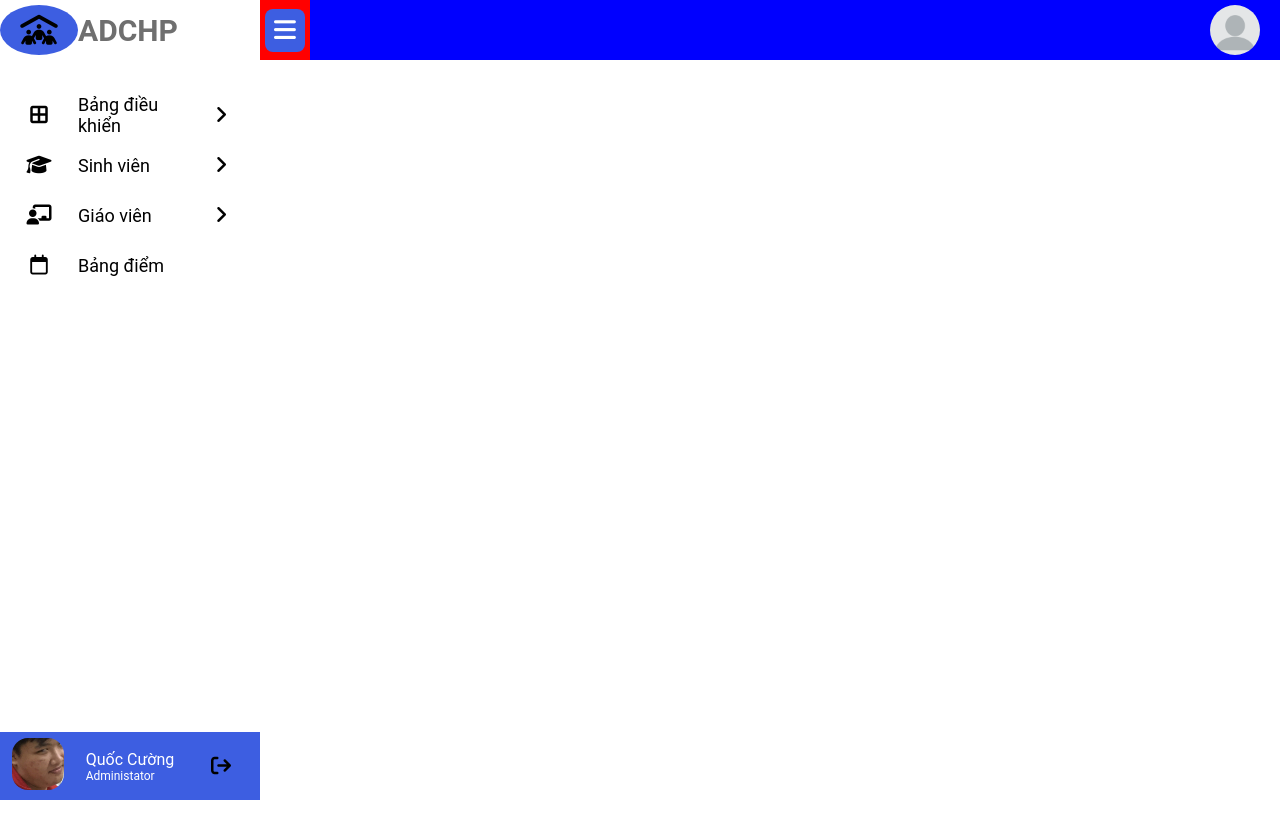
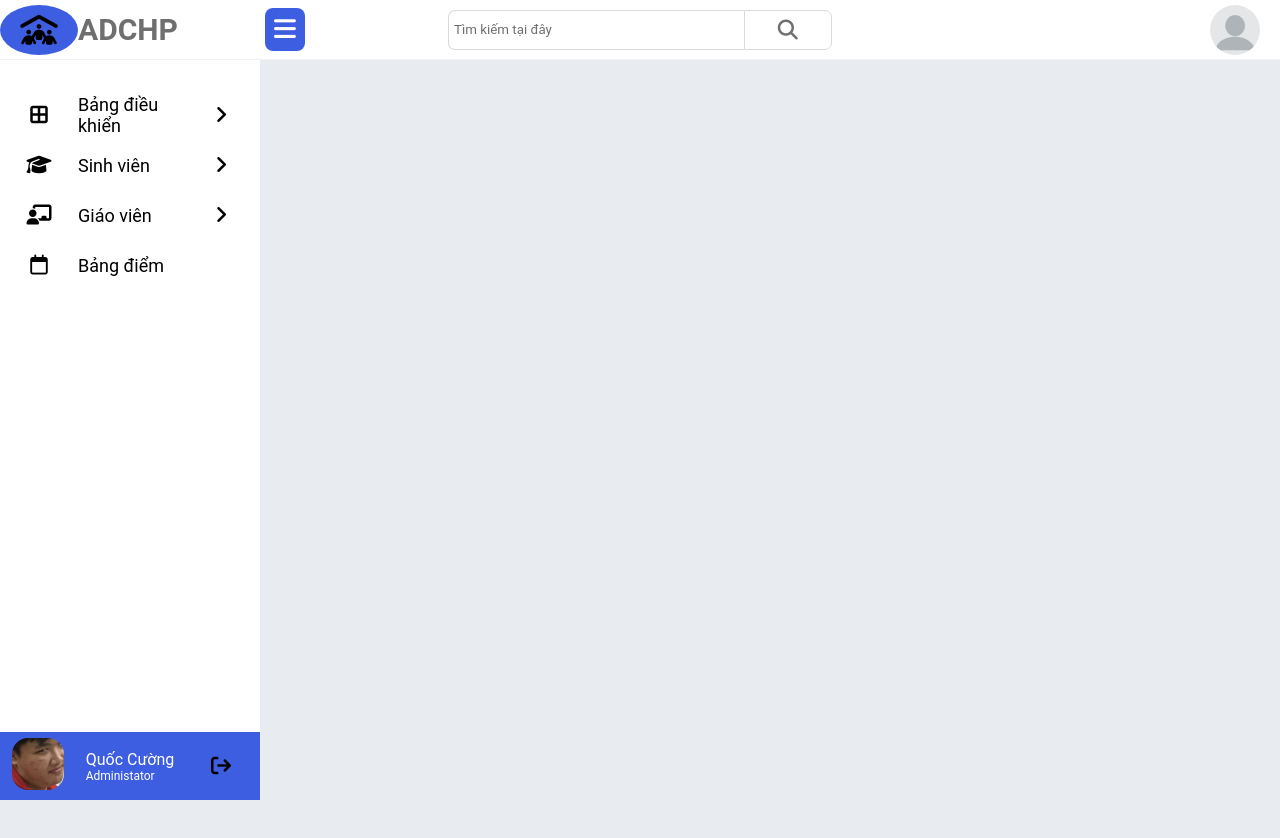
Before and after one commit to pzcuong/QuanLyHocSinh, a plain HTML site: page index.html in a window 1280 px wide. Before the commit the page ends 800 px from the top, so only its background shows below. Drawn offline with Linux system fonts and the light colour scheme.

Commit message:
update12/7-11:58

```diff
--- a/index.html
+++ b/index.html
@@ -9,8 +9,9 @@
 
 </head>
 <body>
-   <!-- Tên app,logo app+  -->
+
     <div class="header">
+
       <div class="actions_user_hd" >
          <div class="profile_hd" id="profile" onclick="menuhdToggle()">
             <img src="./user_none1.png"  alt="image user"  >
@@ -23,19 +24,15 @@
             </ul>
          </div>
       </div>
-      <!-- <div class="dropdown1">
-         <div onclick="myFunction()" class="dropbtn">
-            Dropdown
 
-         </div>
-         <div id="myDropdown" class="dropdown-content">
-           <a href="#">Link 1</a>
-           <a href="#">Link 2</a>
-           <a href="#">Link 3</a>
-         </div>
-       </div> -->
+      <form class="search-bar">
+         <input type="text" class="searchTerm" placeholder="Tìm kiếm tại đây" >
+         <button type="submit" class="searchButton"><i class="fa-solid fa-magnifying-glass" ></i></button>
+
+      </form>
+
    </div>
-
+  <!-- Tên app,logo app+  -->
    <!--  -->
    <div class="sidebar" >
 
--- a/main.js
+++ b/main.js
@@ -11,18 +11,7 @@ for (var i = 0; i < dropdown.length; i++)
 
 }
 
-// let dropdown1 = document.querySelectorAll(".link_name");
-// console.log(dropdown1);
 
-// for (var i = 0; i < dropdown1.length; i++)
-// {
-//     dropdown1[i].addEventListener("click", (e)=>{
-//         let dropdown1Parent = e.target.parentElement.parentElement;
-//         console.log(dropdown1Parent);
-//         dropdown1Parent.classList.toggle("ShowMenu");
-//     });
-
-// }
 
 let sidebar = document.querySelector(".sidebar");
 let sidebarBtn = document.querySelector(".fa-bars");
@@ -32,29 +21,12 @@ sidebarBtn.addEventListener("click" , ()=>{
     sidebar.classList.toggle("close");
 });
 
-// document.getElementById("profile").onclick = function() {menuhdToggle()};
+
 
 function menuhdToggle(){
     console.log("funtion call")
     const toggleMenuhd = document.querySelector('.menu_user_hd');
     toggleMenuhd.classList.toggle('active');
 }
-// /* When the user clicks on the button,
-// toggle between hiding and showing the dropdown content */
-// function myFunction() {
-//     document.getElementById("myDropdown").classList.toggle("show");
-//   }
 
-//   // Close the dropdown menu if the user clicks outside of it
-//   window.onclick = function(event) {
-//     if (!event.target.matches('.dropbtn')) {
-//       var dropdowns = document.getElementsByClassName("dropdown-content");
-//       var i;
-//       for (i = 0; i < dropdowns.length; i++) {
-//         var openDropdown = dropdowns[i];
-//         if (openDropdown.classList.contains('show')) {
-//           openDropdown.classList.remove('show');
-//         }
-//       }
-//     }
-//   }
+var header = $('.header');
--- a/style.css
+++ b/style.css
@@ -5,6 +5,12 @@
   padding: 0;
   box-sizing: border-box;
   font-family: 'Roboto', sans-serif;
+}
+body
+{
+  background: #E8EBF0;
+  height: 1000px;
+
 }
 .sidebar
 {
@@ -28,6 +34,7 @@
   width: 100%;
   display: flex;
   align-items: center;
+  border-bottom: 1px solid rgba(0,0,0,0.05);
 }
 
 .sidebar .logo-details i{
@@ -281,17 +288,20 @@
 .sidebar.close ~ .home-section
 {
   left: 78px;
-  width: calc(100% - 78px);
+
 }
 .home-section .home-content
 {
   color: #fff;
   height: 60px;
-  margin-top: -60px;
+
   width: 50px;
   display: flex;
+  position: fixed;
   align-items: center;
-  background-color: red;
+  background-color: #fff;
+  border-bottom: 1px solid rgba(0,0,0,0.05);
+
 }
 .home-section .home-content .fa-bars
 {
@@ -304,13 +314,16 @@
 }
 /* ////////////////////////////////////////////////////////////////////////////// */
 .header{
-  background-color: blue;
+  background-color: #fff;
   width: 100%;
   height: 60px;
   /* position: relative; */
   /* display: block; */
-  /* position: fixed; */
+  position: fixed;
+  border-bottom: 1px solid rgba(0,0,0,0.05);
+
 }
+
 
 .header .actions_user_hd
 {
@@ -377,17 +390,17 @@
   color: #6f6f6f;
   font-weight: 400;
 }
-.actions_user_hd .menu_user_hd::before
+/* .actions_user_hd .menu_user_hd::before
 {
   content: '';
   position: absolute;
-  top: -5px;
-  right: 28px;
+  top: -10px;
+  right: 20px;
   width: 20px;
   height: 20px;
   background: #fff;
-  transform: rotate(45degs);
-}
+  transform: rotate(-0.25turn);
+} */
 
 .actions_user_hd .menu_user_hd ul li
 {
@@ -401,7 +414,7 @@
 
 .actions_user_hd .menu_user_hd ul li a
 {
-  /* display: inline-block; */
+  display: inline-block;
   text-decoration: none;
   color: black;
   font-weight: 500;
@@ -411,6 +424,57 @@
 {
   color: #3d5ee1;
 }
+
+.header .search-bar
+{
+
+  display: flex;
+  width: 30%;
+  position: absolute;
+  top: 50%;
+  left: 50%;
+  transform: translate(-50%, -50%);
+
+}
+.header .search-bar .searchTerm
+{
+  width: 100%;
+  border: 1px solid #D7D9DE;
+  border-right: none;
+  padding: 5px;
+  height: 40px;
+  border-radius: 7px 0 0 7px;
+  outline: none;
+  color: black;
+}
+.searchTerm:focus
+{
+  color: black;
+}
+.header .search-bar .searchTerm::placeholder{
+  color: #6f6f6f;
+}
+
+.header .search-bar .searchButton
+{
+  width: 30%;
+  height: 40px;
+  border: 1px solid #D7D9DE;
+  background: #fff;
+  align-items: center;
+  justify-content: center;
+  color: #6f6f6f;
+  border-radius: 0 7px 7px 0;
+  cursor: pointer;
+  font-size: 22px;
+  /* font-weight: 900; */
+}
+.header .search-bar i
+{
+  font-size: 20px;
+  font-weight: 900;
+}
+
 /*
 
 .header .actions_user_hd .menu_user_hd ul li:hover a
```
